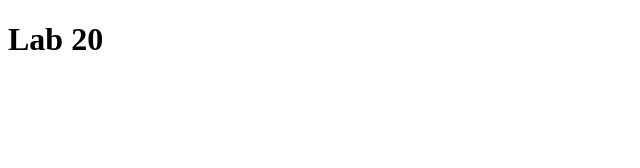
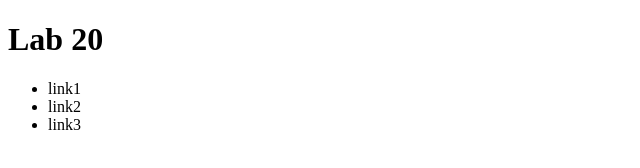
Before and after one commit to js-bootcamp3/lab20, a plain HTML site: page index.html in a window 1280 px wide. Shown: the whole page, without its empty margins (0-640 px from the left). Drawn offline with Linux system fonts and the light colour scheme.

Commit message:
add header

```diff
--- a/index.html
+++ b/index.html
@@ -8,7 +8,13 @@
 </head>
 <body>
   <h1>Lab 20</h1>
-
+  <header>
+    <ul>
+      <li>link1</li>
+      <li>link2</li>
+      <li>link3</li>
+    </ul>
+  </header>
   <script src="script.js"></script>
 </body>
 </html>
```
